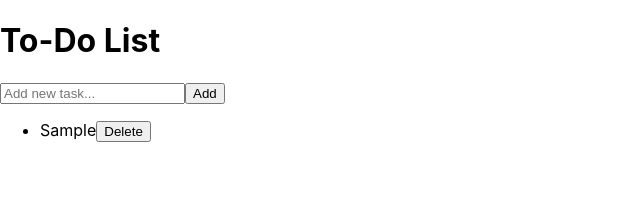
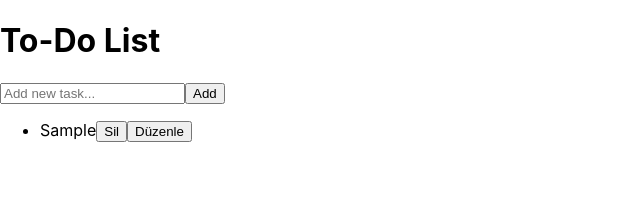
Before and after one commit to KerimGurbaz/mytodo-list, a React (Create React App) app: page / in a window 1280 px wide. Both pictures are taken after typing "Sample" into the empty fields and a click on the button "Add". Shown: the top 210 px of the page, without its empty margins (0-640 px from the left). Built offline with nearby package versions, Linux system fonts and the light colour scheme.

Commit message:
list component v-2

```diff
--- a/src/components/ListComponent.jsx
+++ b/src/components/ListComponent.jsx
@@ -1,12 +1,24 @@
 import React from "react";
 
-const ListComponent = ({ tasks, deleteTask }) => {
+const ListComponent = ({ tasks, deleteTask, editTask, toggleCopmlete }) => {
   return (
     <ul>
       {tasks.map((task, index) => (
-        <li>
-          <span>{task.text}</span>
-          <button onClick={() => deleteTask(index)}>Delete</button>
+        <li key={index} className={task.isCompleted ? "completed" : ""}>
+          {task.isEditing ? (
+            <input
+              value={task.text}
+              onChange={(e) => editTask(index, e.target.value)}
+            />
+          ) : (
+            <span onClick={() => toggleCopmlete(index)}>{task.text}</span>
+          )}
+          <button onClick={() => deleteTask(index)}>Sil</button>
+          {task.isEditing ? (
+            <button onClick={() => editTask(index)}>Kaydet</button>
+          ) : (
+            <button onClick={() => editTask(index, task.text)}>Düzenle</button>
+          )}
         </li>
       ))}
     </ul>
```
